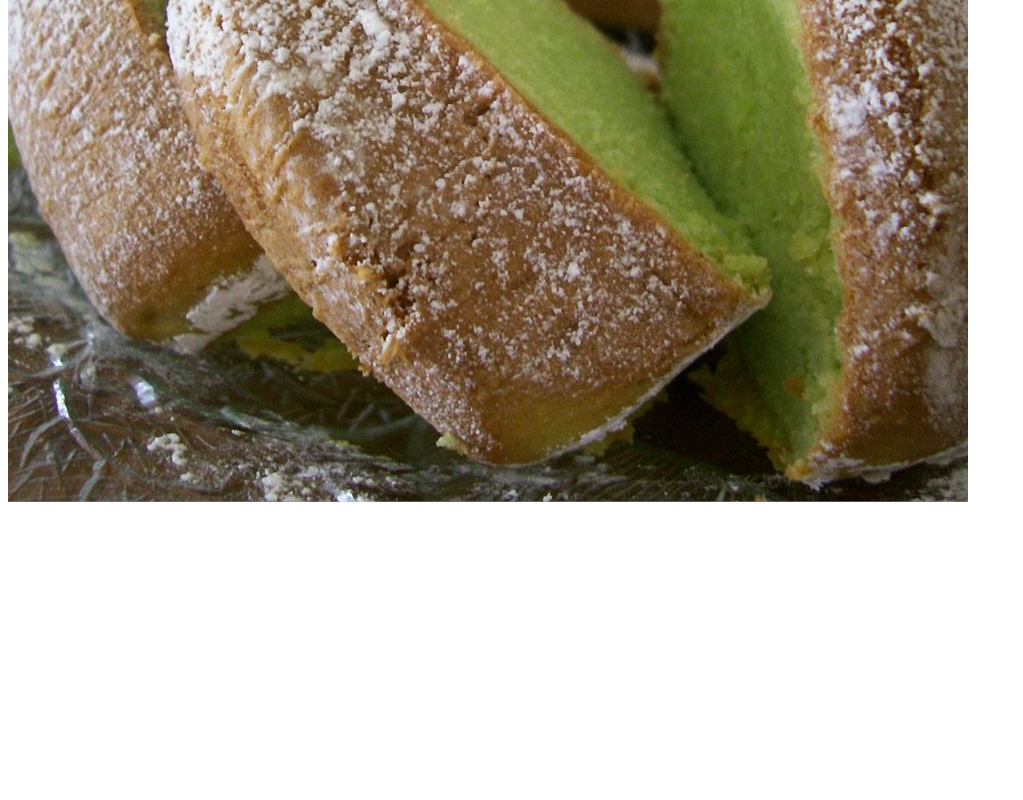
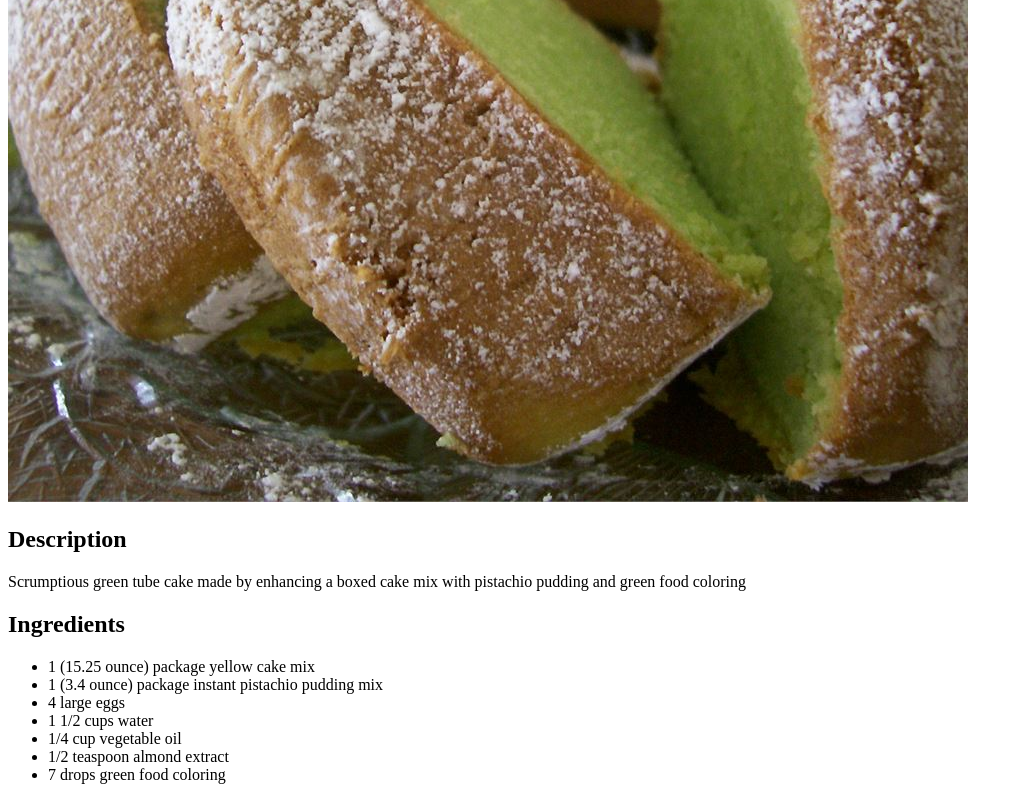
Before and after one commit to joshagustin/odin-recipes, a plain HTML site: page recipes/pistachio-cake.html in a window 1280 px wide. Shown: the part 538-1338 px from the top of the page, without its empty margins (0-1023 px from the left). Before the commit the page ends 1052 px from the top, so only its background shows below. Drawn offline with Linux system fonts and the light colour scheme.

Commit message:
Add description and ingredients to pistachio-cake.html

```diff
--- a/recipes/pistachio-cake.html
+++ b/recipes/pistachio-cake.html
@@ -8,5 +8,20 @@
     <body>
         <h1>Pistachio Cake</h1>
         <img src="./../images/pistachio-cake.jpg" alt="Slices of pistachio cake">
+
+        <h2>Description</h2>
+        <p>Scrumptious green tube cake made by enhancing a boxed cake mix with
+            pistachio pudding and green food coloring</p>
+
+        <h2>Ingredients</h2>
+        <ul>
+            <li>1 (15.25 ounce) package yellow cake mix</li>
+            <li>1 (3.4 ounce) package instant pistachio pudding mix</li>
+            <li>4 large eggs</li>
+            <li>1 1/2 cups water</li>
+            <li>1/4 cup vegetable oil</li>
+            <li>1/2 teaspoon almond extract</li>
+            <li>7 drops green food coloring </li>
+        </ul>
     </body>
 </html>
```
